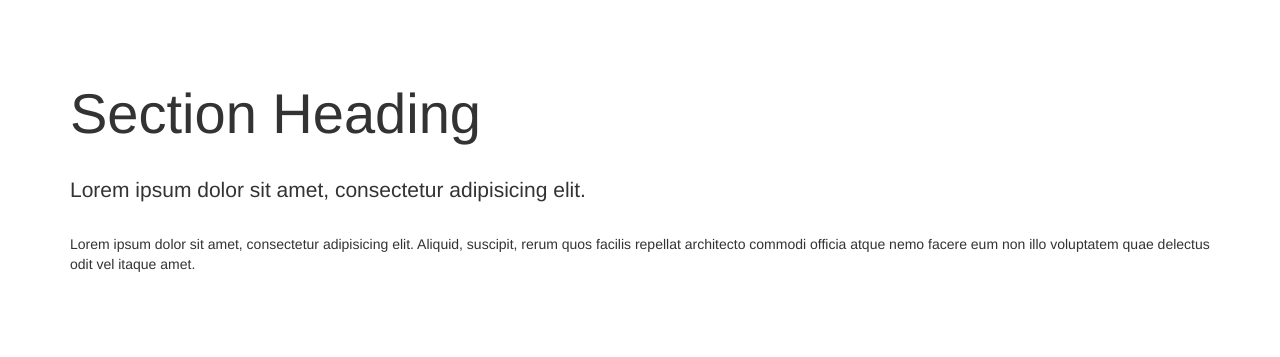
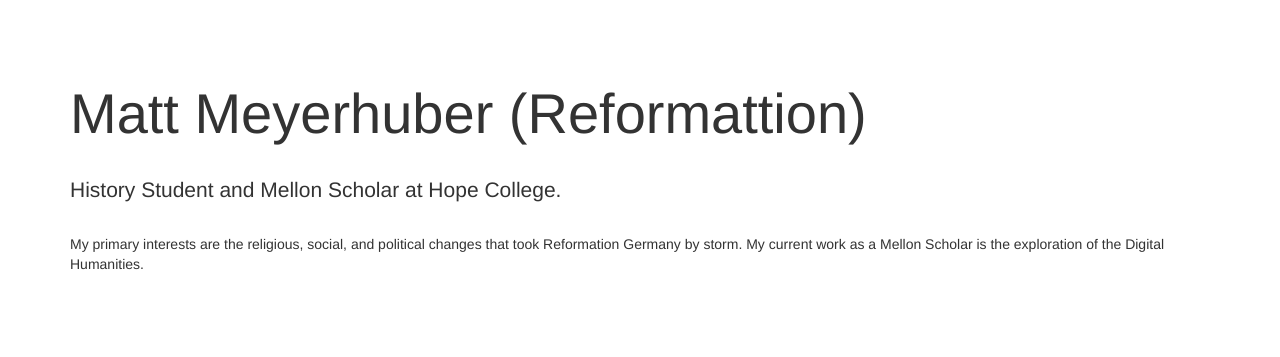
Before and after one commit to Reformattion/Matt-Meyerhuber, a plain HTML site: page index.html in a window 1280 px wide. Shown: the part 472-829 px from the top of the page. Drawn offline with Linux system fonts and the light colour scheme.

Commit message:
Update index.html

```diff
--- a/index.html
+++ b/index.html
@@ -71,9 +71,9 @@
         <div class="container">
             <div class="row">
                 <div class="col-lg-12">
-                    <h1 class="section-heading">Section Heading</h1>
-                    <p class="lead section-lead">Lorem ipsum dolor sit amet, consectetur adipisicing elit.</p>
-                    <p class="section-paragraph">Lorem ipsum dolor sit amet, consectetur adipisicing elit. Aliquid, suscipit, rerum quos facilis repellat architecto commodi officia atque nemo facere eum non illo voluptatem quae delectus odit vel itaque amet.</p>
+                    <h1 class="section-heading">Matt Meyerhuber (Reformattion)</h1>
+                    <p class="lead section-lead">History Student and Mellon Scholar at Hope College.</p>
+                    <p class="section-paragraph">My primary interests are the religious, social, and political changes that took Reformation Germany by storm.  My current work as a Mellon Scholar is the exploration of the Digital Humanities.</p>
                 </div>
             </div>
         </div>
```
